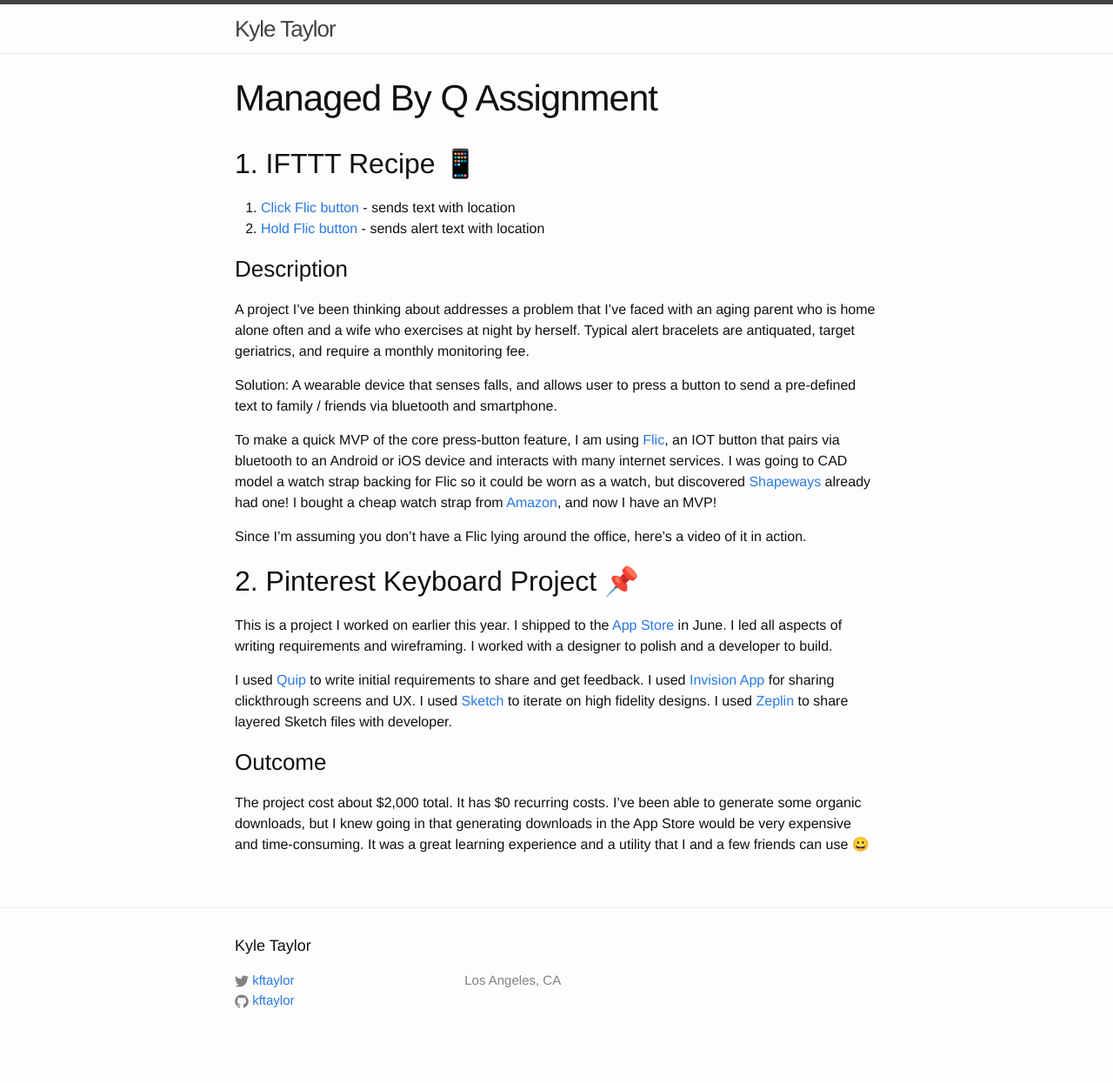
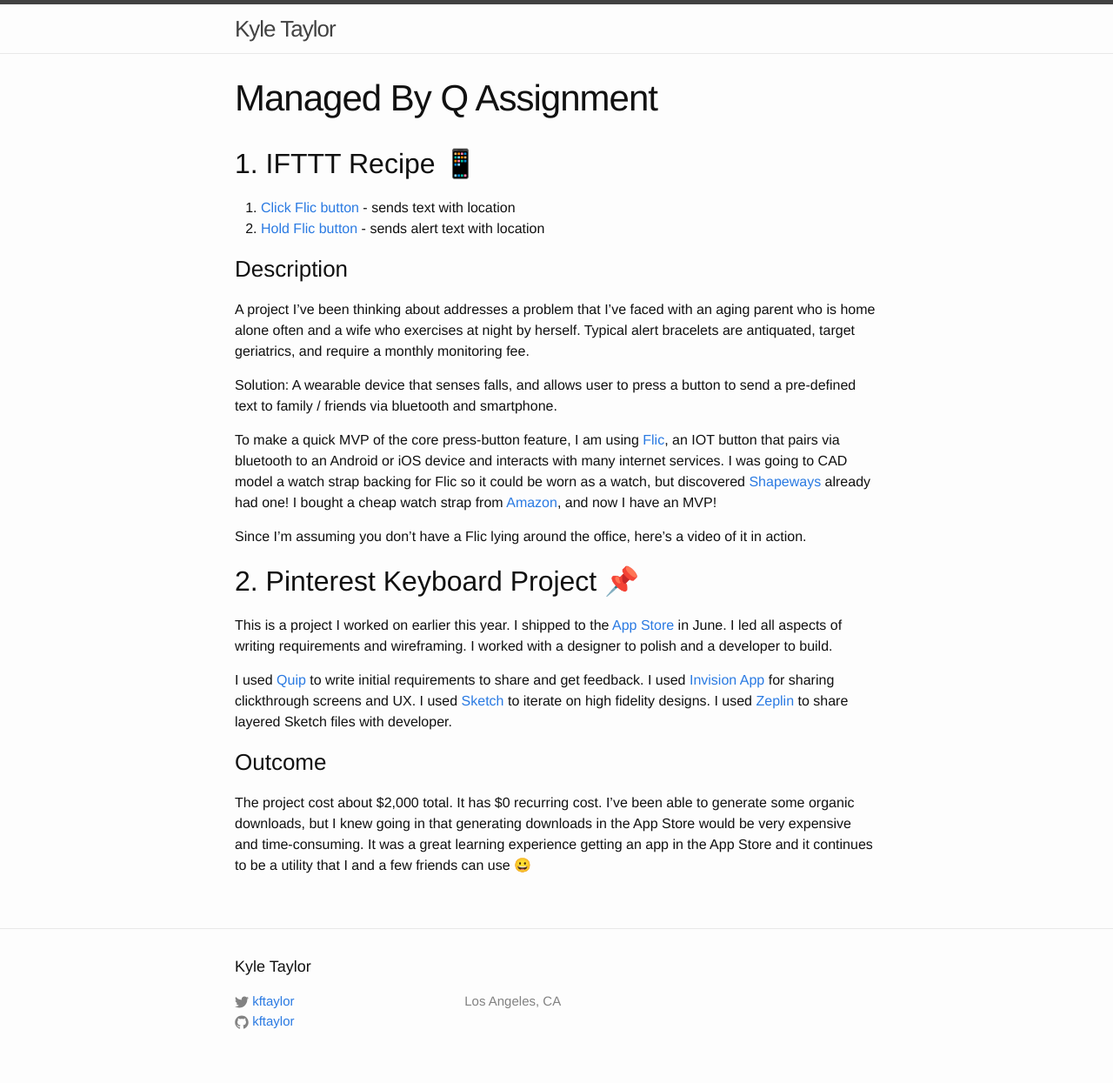
Before and after one commit to kftaylor/kftaylor.github.io, a Jekyll site: the page built from about.md, in a window 1280 px wide. Shown: the whole page at 87% size. Built offline with Jekyll 4.4.1, drawn with Linux system fonts in a browser that asks for light colours; before the commit the page ends 1221 px from its top, so only the background shows below that.

Commit message:
Update from Forestry.io - about.md

```diff
--- a/about.md
+++ b/about.md
@@ -26,4 +26,4 @@
 
 ### Outcome
 
-The project cost about $2,000 total. It has $0 recurring costs. I've been able to generate some organic downloads, but I knew going in that generating downloads in the App Store would be very expensive and time-consuming. It was a great learning experience and a utility that I and a few friends can use 😀
+The project cost about $2,000 total. It has $0 recurring cost. I've been able to generate some organic downloads, but I knew going in that generating downloads in the App Store would be very expensive and time-consuming. It was a great learning experience getting an app in the App Store and it continues to be a utility that I and a few friends can use 😀
```
